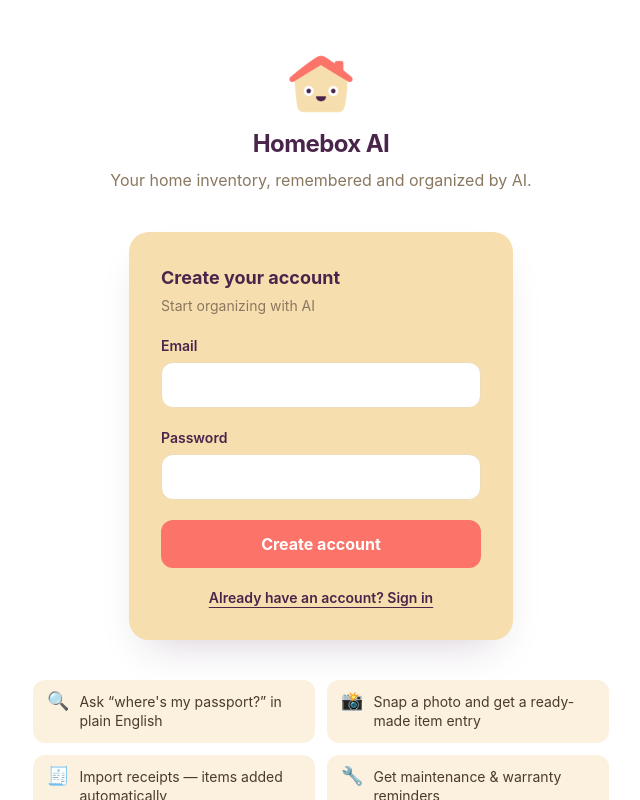
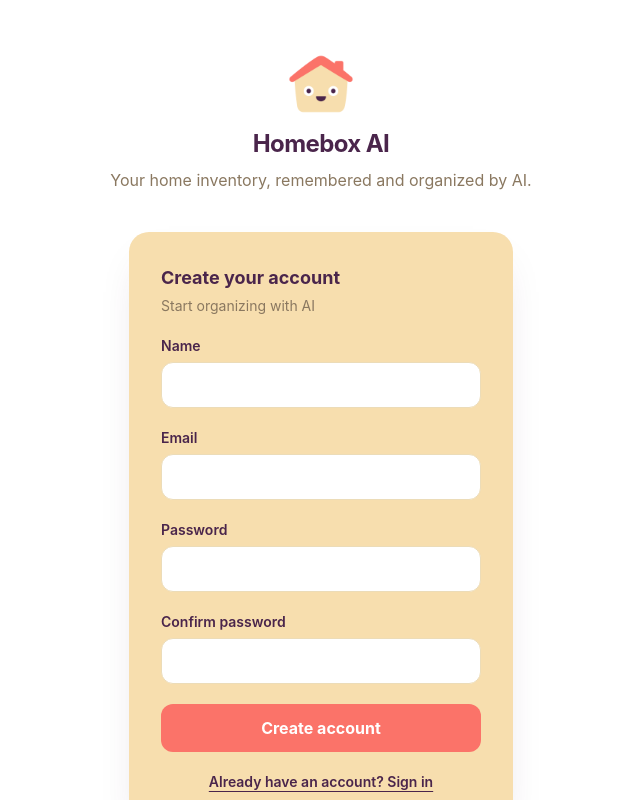
Before and after one commit to hari2309s/homebox-ai, a Next.js app in the folder apps/web/: page /login in a window 1280 px wide. Both pictures are taken after a click on the button "Need an account? Sign up". Shown: the top 800 px of the page, without its empty margins (319-959 px from the left). Built offline with nearby package versions, Linux system fonts and the light colour scheme.

Commit message:
Add name and confirm-password fields to sign-up
Sign-up previously reused the exact same two fields as sign-in. Now
animates in a Name field (stored as Supabase user metadata via
signUp's options.data) and a Confirm password field with client-side
mismatch validation, both only in sign-up mode.

```diff
--- a/apps/web/app/(auth)/login/page.tsx
+++ b/apps/web/app/(auth)/login/page.tsx
@@ -19,10 +19,15 @@ const COPY = {
   "sign-up": { heading: "Create your account", subtitle: "Start organizing with AI" },
 };
 
+const inputClassName =
+  "rounded-md border border-border bg-white px-3.5 py-2.5 text-base font-normal text-body outline-none transition-shadow duration-150 focus:border-accent focus:ring-4 focus:ring-accent/20";
+
 export default function LoginPage() {
   const router = useRouter();
+  const [name, setName] = useState("");
   const [email, setEmail] = useState("");
   const [password, setPassword] = useState("");
+  const [confirmPassword, setConfirmPassword] = useState("");
   const [mode, setMode] = useState<"sign-in" | "sign-up">("sign-in");
   const [error, setError] = useState<string | null>(null);
   const [info, setInfo] = useState<string | null>(null);
@@ -32,17 +37,19 @@ export default function LoginPage() {
     setMode(mode === "sign-in" ? "sign-up" : "sign-in");
     setError(null);
     setInfo(null);
+    setName("");
+    setConfirmPassword("");
   }
 
   async function handleSubmit(event: React.FormEvent) {
     event.preventDefault();
     setError(null);
     setInfo(null);
-    setPending(true);
 
     const supabase = createSupabaseBrowserClient();
 
     if (mode === "sign-in") {
+      setPending(true);
       const { error: authError } = await supabase.auth.signInWithPassword({ email, password });
       setPending(false);
       if (authError) {
@@ -54,7 +61,17 @@ export default function LoginPage() {
       return;
     }
 
-    const { data, error: authError } = await supabase.auth.signUp({ email, password });
+    if (password !== confirmPassword) {
+      setError("Passwords don't match.");
+      return;
+    }
+
+    setPending(true);
+    const { data, error: authError } = await supabase.auth.signUp({
+      email,
+      password,
+      options: { data: { full_name: name.trim() } },
+    });
     setPending(false);
 
     if (authError) {
@@ -111,6 +128,29 @@ export default function LoginPage() {
           </motion.div>
         </AnimatePresence>
 
+        <AnimatePresence initial={false}>
+          {mode === "sign-up" && (
+            <motion.label
+              key="name"
+              initial={{ opacity: 0, height: 0 }}
+              animate={{ opacity: 1, height: "auto" }}
+              exit={{ opacity: 0, height: 0 }}
+              transition={{ duration: 0.2 }}
+              className="flex flex-col gap-1.5 overflow-hidden text-sm font-semibold text-ink"
+            >
+              Name
+              <input
+                type="text"
+                required
+                value={name}
+                onChange={(e) => setName(e.target.value)}
+                autoComplete="name"
+                className={inputClassName}
+              />
+            </motion.label>
+          )}
+        </AnimatePresence>
+
         <label className="flex flex-col gap-1.5 text-sm font-semibold text-ink">
           Email
           <input
@@ -119,7 +159,7 @@ export default function LoginPage() {
             value={email}
             onChange={(e) => setEmail(e.target.value)}
             autoComplete="email"
-            className="rounded-md border border-border bg-white px-3.5 py-2.5 text-base font-normal text-body outline-none transition-shadow duration-150 focus:border-accent focus:ring-4 focus:ring-accent/20"
+            className={inputClassName}
           />
         </label>
         <label className="flex flex-col gap-1.5 text-sm font-semibold text-ink">
@@ -131,9 +171,33 @@ export default function LoginPage() {
             value={password}
             onChange={(e) => setPassword(e.target.value)}
             autoComplete={mode === "sign-in" ? "current-password" : "new-password"}
-            className="rounded-md border border-border bg-white px-3.5 py-2.5 text-base font-normal text-body outline-none transition-shadow duration-150 focus:border-accent focus:ring-4 focus:ring-accent/20"
+            className={inputClassName}
           />
         </label>
+
+        <AnimatePresence initial={false}>
+          {mode === "sign-up" && (
+            <motion.label
+              key="confirm-password"
+              initial={{ opacity: 0, height: 0 }}
+              animate={{ opacity: 1, height: "auto" }}
+              exit={{ opacity: 0, height: 0 }}
+              transition={{ duration: 0.2 }}
+              className="flex flex-col gap-1.5 overflow-hidden text-sm font-semibold text-ink"
+            >
+              Confirm password
+              <input
+                type="password"
+                required
+                minLength={8}
+                value={confirmPassword}
+                onChange={(e) => setConfirmPassword(e.target.value)}
+                autoComplete="new-password"
+                className={inputClassName}
+              />
+            </motion.label>
+          )}
+        </AnimatePresence>
 
         <AnimatePresence>
           {error && (
```
Also changed, not shown: 1 other file (tests, documents, lock files or other folders).
